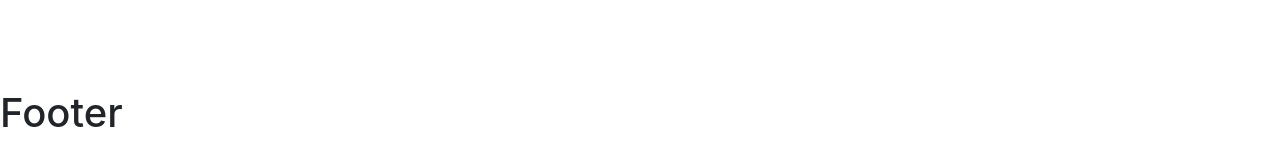
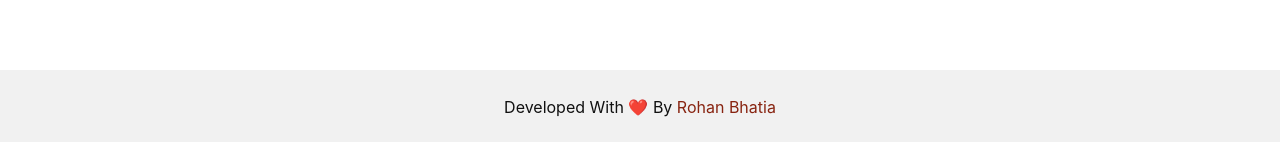
Before and after one commit to rohanbhatia96/hero-battles, a React (Create React App) app in the folder web/: page / in a window 1280 px wide. Shown: the part 655-797 px from the top of the page. Built offline with nearby package versions, Linux system fonts and the light colour scheme; no server answers.

Commit message:
Improved footer

```diff
--- a/web/src/app/containers/Footer.tsx
+++ b/web/src/app/containers/Footer.tsx
@@ -1,13 +1,19 @@
 import React from "react";
-import Row from "react-bootstrap/Row";
 import Col from "react-bootstrap/Col";
 const Footer: React.FC = () => {
   return (
-    <Row>
-      <Col xs={12}>
-        <h1>Footer</h1>
-      </Col>
-    </Row>
+    <Col className="footer d-flex justify-content-center">
+      <p>
+        Developed With ❤️ By{" "}
+        <a
+          href="https://therohanbhatia.com"
+          target="_blank"
+          rel="noopener noreferrer"
+        >
+          Rohan Bhatia
+        </a>
+      </p>
+    </Col>
   );
 };
 
--- a/web/src/app/css/styles.css
+++ b/web/src/app/css/styles.css
@@ -97,6 +97,12 @@
 .active .nav-link {
   color: #ffffff;
 }
-.test {
-  flex: 1 0 auto !important;
+.footer {
+  margin-top: 30px;
+  padding: 25px 0px 10px 0px;
+  background-color: #f1f1f1;
+  color: #111111;
 }
+.footer a {
+  color: #882411;
+}
```
